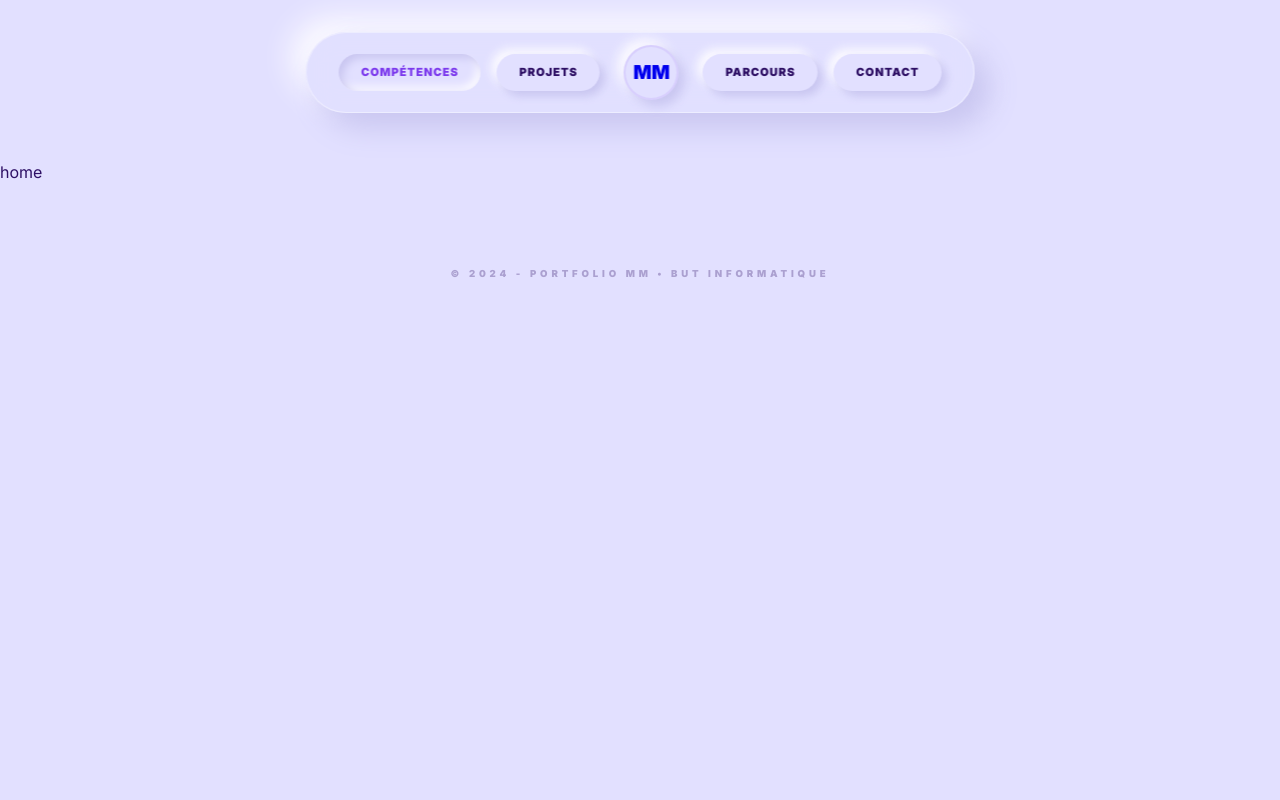
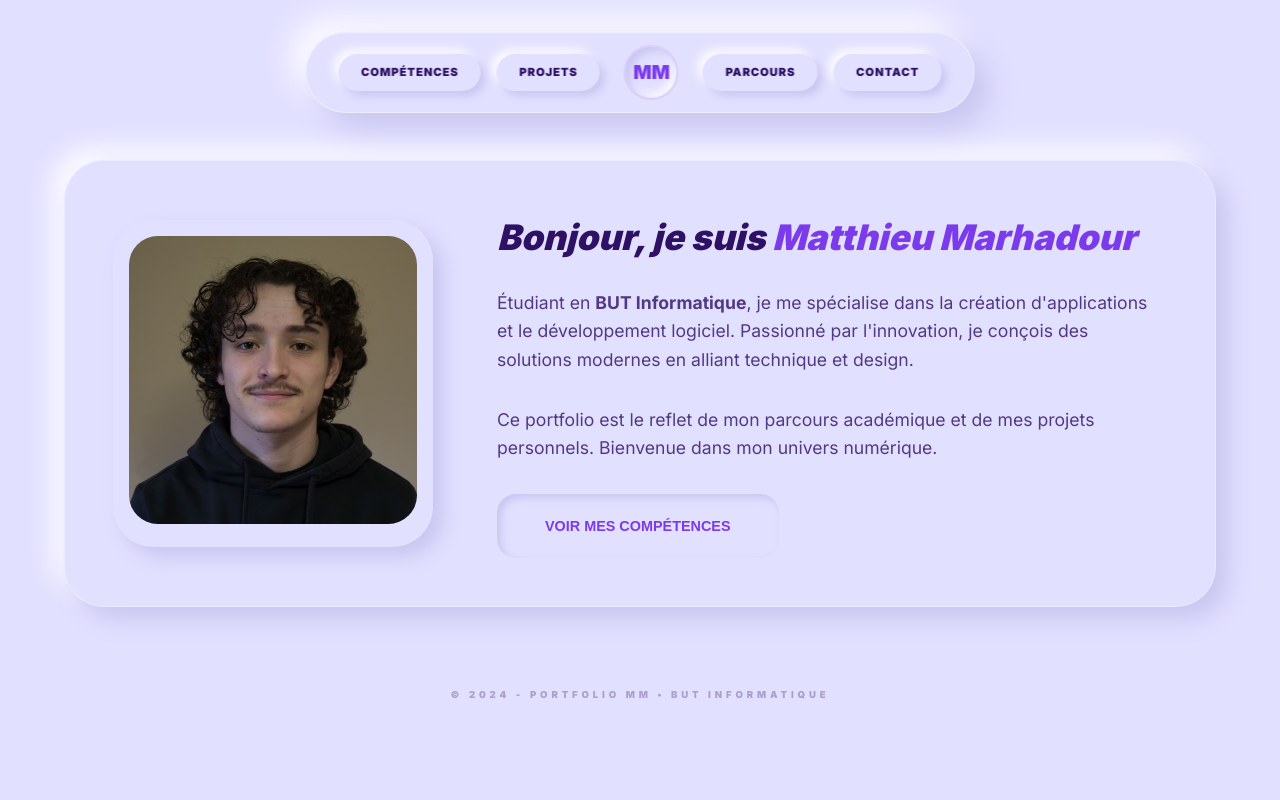
Before and after one commit to MarhadourM/Portfolio, a PHP site: page / in a window 1280 px wide. Run offline with PHP 8.4, Linux system fonts and the light colour scheme.

Commit message:
page moi finis

```diff
--- a/css/style.css
+++ b/css/style.css
@@ -72,6 +72,25 @@
             color: var(--couleur-accent);
         }
 
+        .bouton-lien {
+            background: var(--fond-principal);
+            border: none;
+            cursor: pointer;
+            padding: 0.6rem 1.2rem;
+            border-radius: 1.2rem;
+            font-size: 0.7rem;
+            font-weight: 800;
+            text-transform: uppercase;
+            color: var(--texte-noir);
+            transition: all 0.3s ease;
+            box-shadow: 4px 4px 10px var(--ombre-sombre), -4px -4px 10px var(--ombre-claire);
+        }
+
+        .bouton-lien.actif {
+            box-shadow: inset 4px 4px 8px var(--ombre-sombre);
+            color: var(--couleur-accent);
+        }
+
         .logo-mm {
             width: 55px;
             height: 55px;
@@ -88,6 +107,10 @@
             border: 2px solid rgba(124, 58, 237, 0.1);
             margin: 0 1.5rem;
             transition: transform 0.3s ease;
+        }
+
+        .logo-mm:has(a.actif) {
+            box-shadow: inset 4px 4px 8px var(--ombre-sombre), inset -4px -4px 8px var(--ombre-claire);
         }
 
         /* --- NAVIGATION SEMESTRES --- */
@@ -123,6 +146,14 @@
             margin: 0 auto;
             animation: fadeIn 0.5s ease-out;
         }
+         .bloc-3d {
+            background: var(--fond-principal);
+            border-radius: 2.5rem;
+            padding: 3rem;
+            box-shadow: 12px 12px 24px var(--ombre-sombre), -12px -12px 24px var(--ombre-claire);
+            border: 1px solid rgba(255, 255, 255, 0.3);
+        }
+
 
         @keyframes fadeIn { from { opacity: 0; transform: translateY(10px); } to { opacity: 1; transform: translateY(0); } }
 
@@ -349,4 +380,35 @@
 }
 a{
     text-decoration: none;
- }
+    color: inherit;
+}
+
+a:visited {
+    color: inherit;
+}
+
+/* --- PAGE MOI  --- */
+
+.grille-moi {
+            display: grid;
+            grid-template-columns: 320px 1fr;
+            gap: 4rem;
+            align-items: center;
+        }
+
+        .photo-cadre {
+            padding: 1rem;
+            background: var(--fond-principal);
+            border-radius: 2.5rem;
+            box-shadow: 10px 10px 20px var(--ombre-sombre);
+        }
+
+        .photo-img {
+            width: 100%;
+            aspect-ratio: 1/1;
+            object-fit: cover;
+            border-radius: 1.8rem;
+        }
+
+        .bio-titre { font-size: 2.2rem; font-weight: 900; margin-bottom: 1.5rem; font-style: italic; }
+        .bio-texte { font-size: 1.1rem; opacity: 0.8; margin-bottom: 2rem; }
--- a/pages/home.php
+++ b/pages/home.php
@@ -1 +1,19 @@
-home
+<section id="page-moi" class="page-conteneur">
+            <div class="bloc-3d">
+                <div class="grille-moi">
+                    <div class="photo-cadre">
+                    <img src="assets/img/moi.jpg" alt="Moi" class="photo-img">
+                    </div>
+                    <div>
+                        <h2 class="bio-titre">Bonjour, je suis <span class="accent">Matthieu Marhadour</span></h2>
+                        <p class="bio-texte">
+                            Étudiant en <b>BUT Informatique</b>, je me spécialise dans la création d'applications et le développement logiciel. Passionné par l'innovation, je conçois des solutions modernes en alliant technique et design.
+                        </p>
+                        <p class="bio-texte">
+                            Ce portfolio est le reflet de mon parcours académique et de mes projets personnels. Bienvenue dans mon univers numérique.
+                        </p>
+                        <button onclick="naviguer('competences')" class="bouton-lien actif" style="padding:1.5rem 3rem; font-size: 0.9rem;">Voir mes compétences</button>
+                    </div>
+                </div>
+            </div>
+        </section>
--- a/templates/header.php
+++ b/templates/header.php
@@ -9,14 +9,14 @@
 <body>
     <nav class="barre-navigation">
         <div class="groupe-liens">
-            <a href="competences" class="bouton-menu actif">Compétences</a>
-            <a href="projets" class="bouton-menu">Projets</a>
+            <a href="competences" class="bouton-menu <?php echo ($page === 'competences') ? 'actif' : ''; ?>">Compétences</a>
+            <a href="projets" class="bouton-menu <?php echo ($page === 'projets') ? 'actif' : ''; ?>">Projets</a>
         </div>
 
-        <div class="logo-mm"><a href="home">MM</a></div>
+        <div class="logo-mm"><a href="home" class="<?php echo ($page === 'home') ? 'actif' : ''; ?>">MM</a></div>
 
         <div class="groupe-liens">
-            <a href="parcours" class="bouton-menu">Parcours</a>
-            <a href="contact" class="bouton-menu">Contact</a>
+            <a href="parcours" class="bouton-menu <?php echo ($page === 'parcours') ? 'actif' : ''; ?>">Parcours</a>
+            <a href="contact" class="bouton-menu <?php echo ($page === 'contact') ? 'actif' : ''; ?>">Contact</a>
         </div>
     </nav>
```
Also changed, not shown: assets/img/moi.jpg (added).
